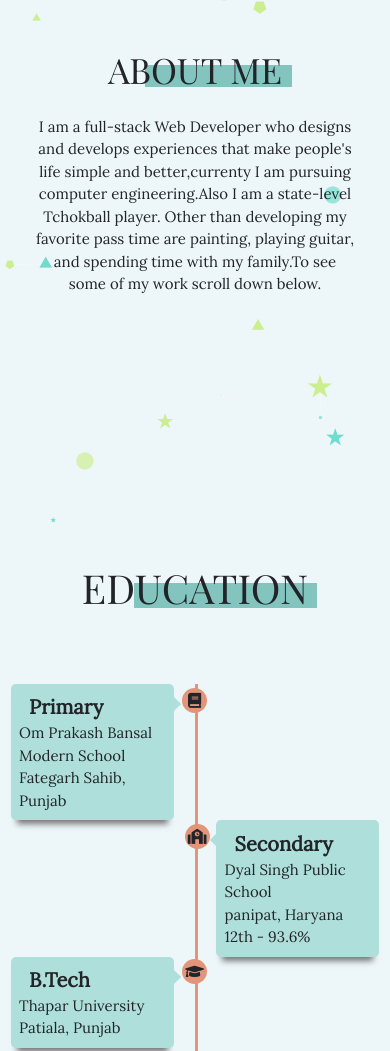
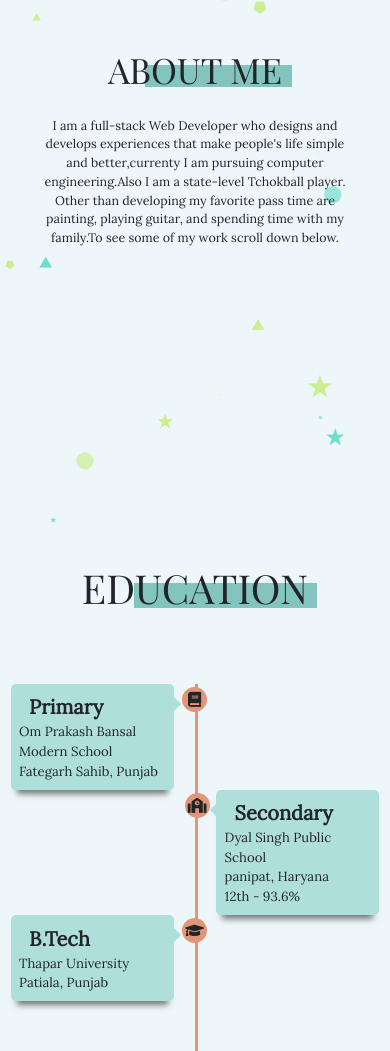
Before and after one commit to Mahiramodi/Mahira, a plain HTML site: page index.html in a window 390 px wide. Shown: the part 1199-2250 px from the top of the page. Drawn offline with nearby package versions, Linux system fonts and the light colour scheme.

Commit message:
Update style.css

```diff
--- a/css/style.css
+++ b/css/style.css
@@ -626,7 +626,7 @@ footer .fot i {
         font-size: 1.5rem;
     }
     #self p {
-        font-size: 1.5rem;
+        font-size: 1.25rem;
     }
     #self h2 {
         font-size: 3.5rem;
@@ -653,7 +653,7 @@ footer .fot i {
         left: 42%;
     }
     #about .col2 p {
-        font-size: 1.5rem;
+        font-size: 1.32rem;
         margin-bottom: 0rem;
     }
     #about .col2 .title {
```
